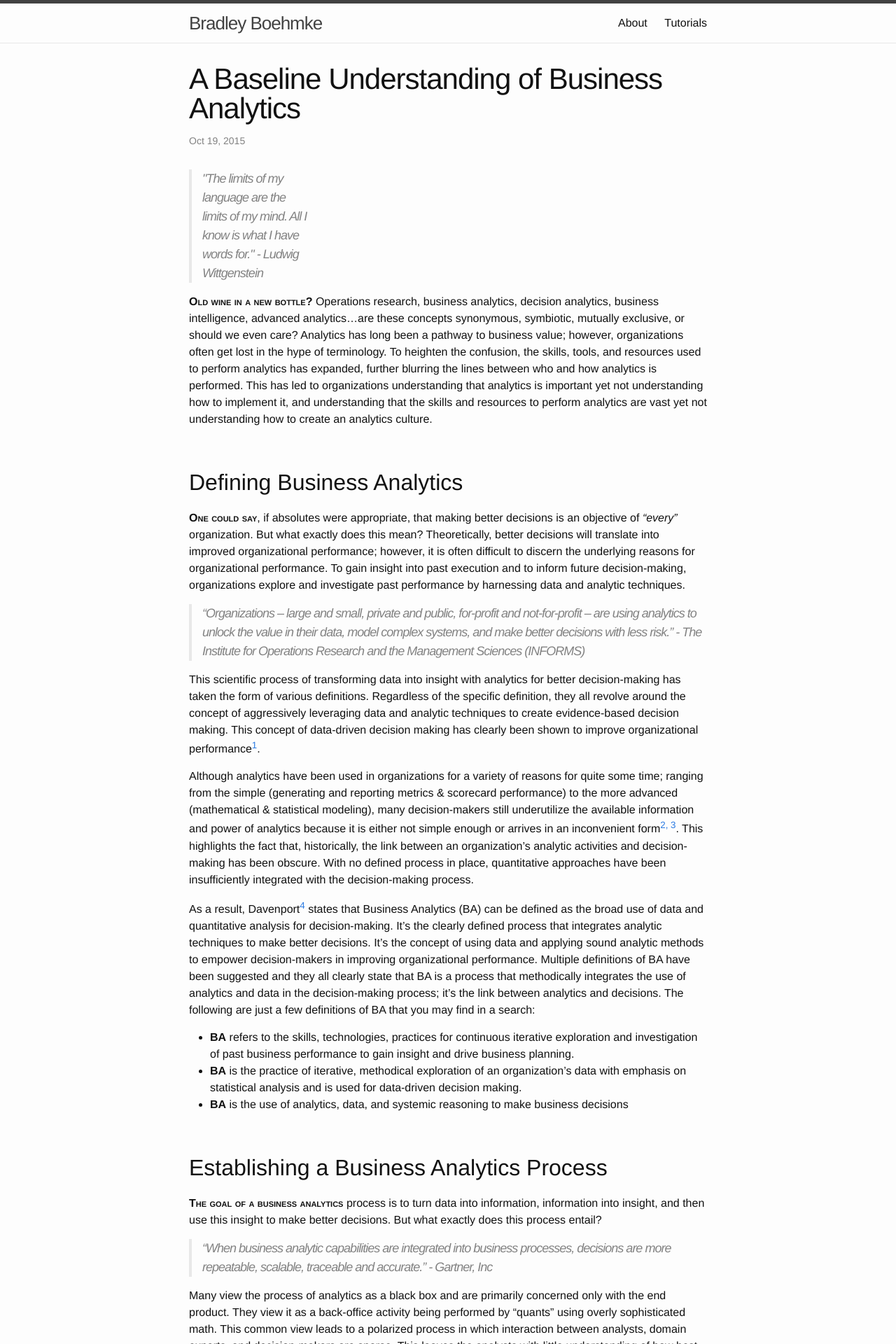
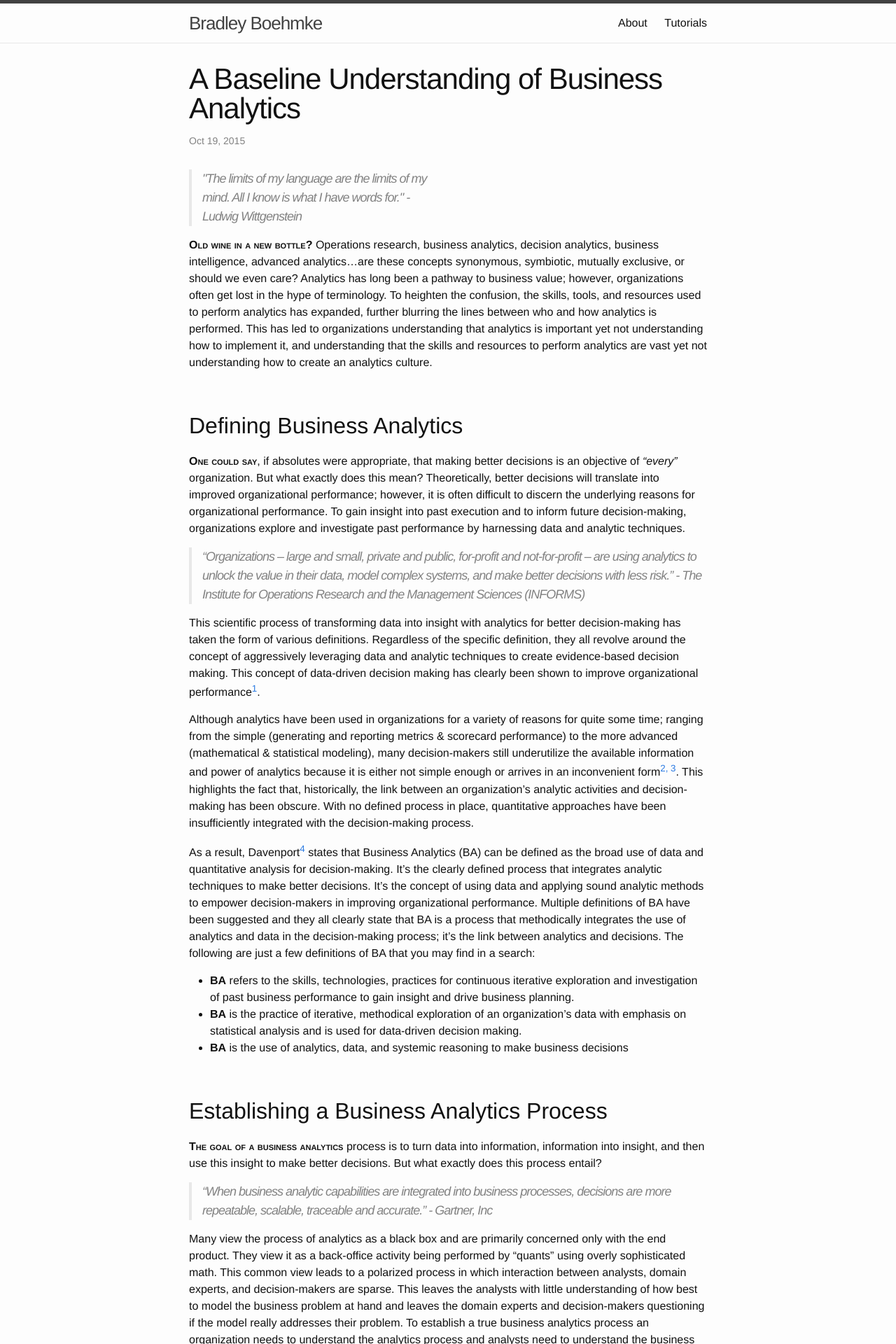
Before and after one commit to bradleyboehmke/bradleyboehmke, a Jekyll site: the page built from _posts/2015-12-28-a-baseline-understanding-of-business-analytics.md, in a window 1280 px wide. Shown: the top 1920 px of the page at 70% size. Built offline with Jekyll 4.4.1, drawn with Linux system fonts in a browser that asks for light colours.

Commit message:
Update 2015-12-28-a-baseline-understanding-of-business-analytics.md

```diff
--- a/_posts/2015-12-28-a-baseline-understanding-of-business-analytics.md
+++ b/_posts/2015-12-28-a-baseline-understanding-of-business-analytics.md
@@ -13,7 +13,7 @@ tags: [business analytics]
 </style>
 
 
-<blockquote style="width:150px;">
+<blockquote style="width:350px;">
 <em>"The limits of my language are the limits of my mind.  All I know is what I have words for."</em> - Ludwig Wittgenstein
 </blockquote>
 
```
